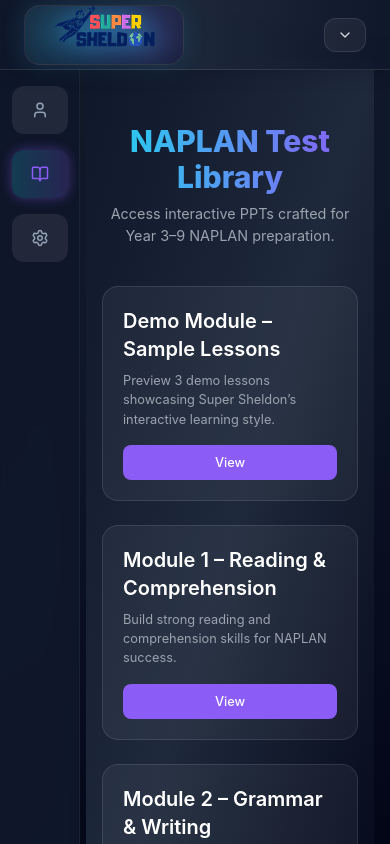
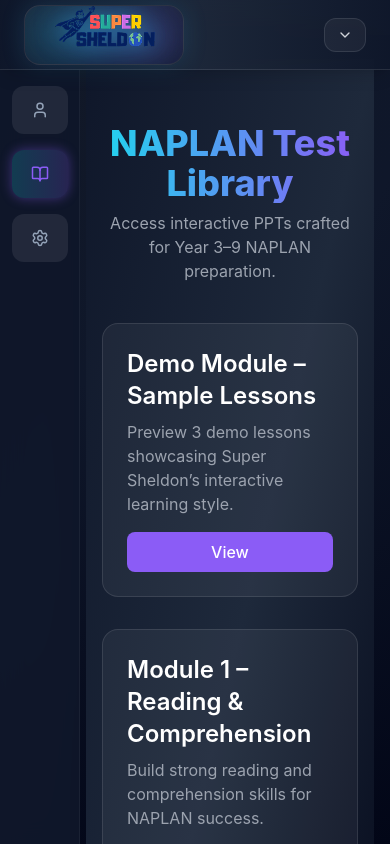
Before and after one commit to Tech-SuperSheldon/Curriculum-portal-new, a Next.js app: page /dashboard/curriculum in a window 390 px wide. Built offline with nearby package versions, Linux system fonts and the light colour scheme.

Commit message:
Update page.tsx

```diff
--- a/src/app/dashboard/curriculum/page.tsx
+++ b/src/app/dashboard/curriculum/page.tsx
@@ -38,7 +38,7 @@
     setIsAdmin(email.toLowerCase() === admin);
   }, []);
 
-  // 📘 Demo data
+  // 📘 Demo modules
   const modules: Module[] = [
     {
       id: "demo",
@@ -103,29 +103,29 @@
       <div className="max-w-6xl mx-auto">
         {/* Header */}
         <div className="mb-10 text-center md:text-left">
-          <h1 className="text-3xl sm:text-4xl md:text-5xl font-extrabold bg-gradient-to-r from-cyan-400 to-violet-500 bg-clip-text text-transparent">
+          <h1 className="text-4xl sm:text-5xl font-extrabold bg-gradient-to-r from-cyan-400 to-violet-500 bg-clip-text text-transparent">
             NAPLAN Test Library
           </h1>
-          <p className="text-gray-400 text-base sm:text-lg mt-2 max-w-2xl mx-auto md:mx-0">
+          <p className="text-gray-400 text-lg mt-2 max-w-2xl mx-auto md:mx-0">
             Access interactive PPTs crafted for Year 3–9 NAPLAN preparation.
           </p>
         </div>
 
         {/* Module Grid */}
         {!activeModule ? (
-          <div className="grid gap-6 sm:gap-8 grid-cols-1 sm:grid-cols-2 lg:grid-cols-3">
+          <div className="grid gap-8 grid-cols-1 sm:grid-cols-2 lg:grid-cols-3">
             {modules.map((m) => (
               <div
                 key={m.id}
-                className="group bg-white/5 hover:bg-white/10 border border-white/10 rounded-2xl p-5 sm:p-6 transition-all hover:scale-[1.03] hover:border-violet-400/40"
+                className="group bg-white/5 hover:bg-white/10 border border-white/10 rounded-2xl p-6 transition-all hover:scale-[1.03] hover:border-violet-400/40"
               >
-                <h3 className="text-xl sm:text-2xl font-semibold mb-2">{m.title}</h3>
-                <p className="text-gray-400 text-sm sm:text-base mb-4">{m.desc}</p>
+                <h3 className="text-2xl font-semibold mb-2">{m.title}</h3>
+                <p className="text-gray-400 mb-4">{m.desc}</p>
 
                 <div className="flex flex-col sm:flex-row gap-3">
                   <button
                     onClick={() => handleView(m.id)}
-                    className="w-full sm:w-auto px-4 py-2 rounded-lg bg-violet-500 hover:bg-violet-600 transition text-sm sm:text-base font-medium"
+                    className="w-full sm:w-auto px-4 py-2 rounded-lg bg-violet-500 hover:bg-violet-600 transition font-medium"
                   >
                     View
                   </button>
@@ -133,7 +133,7 @@
                   {isAdmin && (
                     <button
                       onClick={() => handleAssign(m.id)}
-                      className="w-full sm:w-auto px-4 py-2 rounded-lg bg-cyan-500 hover:bg-cyan-600 transition text-sm sm:text-base font-medium"
+                      className="w-full sm:w-auto px-4 py-2 rounded-lg bg-cyan-500 hover:bg-cyan-600 transition font-medium"
                     >
                       Assign Teacher
                     </button>
@@ -141,9 +141,7 @@
                 </div>
 
                 {assignedTeachers[m.id] && (
-                  <p className="mt-3 text-xs sm:text-sm text-gray-400">
-                    Assigned to: {assignedTeachers[m.id]}
-                  </p>
+                  <p className="mt-3 text-sm text-gray-400">Assigned to: {assignedTeachers[m.id]}</p>
                 )}
               </div>
             ))}
@@ -152,15 +150,15 @@
           <>
             <button
               onClick={() => setActiveModule(null)}
-              className="flex items-center gap-2 text-gray-400 hover:text-white mb-6 transition text-sm sm:text-base"
+              className="flex items-center gap-2 text-gray-400 hover:text-white mb-6 transition"
             >
               <ArrowLeft className="w-5 h-5" /> Back to Modules
             </button>
 
-            {error && <p className="text-red-400 mb-4 text-center sm:text-left">{error}</p>}
+            {error && <p className="text-red-400 mb-4">{error}</p>}
 
-            <h2 className="text-2xl sm:text-3xl font-bold mb-4">{currentModule?.title}</h2>
-            <p className="text-gray-400 mb-8 text-sm sm:text-base">{currentModule?.desc}</p>
+            <h2 className="text-3xl font-bold mb-4">{currentModule?.title}</h2>
+            <p className="text-gray-400 mb-8">{currentModule?.desc}</p>
 
             <div className="grid gap-6 sm:gap-8 grid-cols-1 sm:grid-cols-2 lg:grid-cols-3">
               {currentModule?.ppts.map((p) => (
@@ -169,12 +167,12 @@
                   onClick={() => openPPT(p.id)}
                   className="group bg-white/5 hover:bg-white/10 border border-white/10 rounded-2xl overflow-hidden transition-all duration-300 hover:scale-[1.03] hover:border-violet-400/40 cursor-pointer"
                 >
-                  <div className="relative w-full h-40 sm:h-48 border-b border-white/10">
+                  <div className="relative w-full h-48 border-b border-white/10">
                     <Image src={p.img} alt={p.title} fill className="object-cover" unoptimized />
                   </div>
                   <div className="p-5">
-                    <h3 className="text-lg sm:text-xl font-semibold mb-1">{p.title}</h3>
-                    <p className="text-xs sm:text-sm text-gray-300">{p.desc}</p>
+                    <h3 className="text-xl font-semibold mb-1">{p.title}</h3>
+                    <p className="text-sm text-gray-300">{p.desc}</p>
                   </div>
                 </div>
               ))}
@@ -186,8 +184,8 @@
       {/* Assign Teacher Modal */}
       {showModal && (
         <div className="fixed inset-0 bg-black/70 flex items-center justify-center z-50 px-4">
-          <div className="bg-slate-800 p-6 rounded-xl shadow-xl w-full max-w-sm sm:max-w-md">
-            <h3 className="text-lg sm:text-xl font-semibold mb-4 text-white text-center">
+          <div className="bg-slate-800 p-6 rounded-xl shadow-xl w-full max-w-md">
+            <h3 className="text-xl font-semibold mb-4 text-white text-center">
               Assign Teacher to Module
             </h3>
             <input
@@ -195,18 +193,18 @@
               placeholder="Enter teacher email"
               value={teacherEmail}
               onChange={(e) => setTeacherEmail(e.target.value)}
-              className="w-full p-3 rounded-lg bg-slate-700 text-white placeholder-gray-400 mb-4 text-sm sm:text-base"
+              className="w-full p-3 rounded-lg bg-slate-700 text-white placeholder-gray-400 mb-4"
             />
-            <div className="flex flex-col sm:flex-row justify-end gap-3">
+            <div className="flex justify-end gap-3">
               <button
                 onClick={() => setShowModal(false)}
-                className="px-4 py-2 bg-gray-600 hover:bg-gray-500 rounded-lg text-sm sm:text-base"
+                className="px-4 py-2 bg-gray-600 hover:bg-gray-500 rounded-lg"
               >
                 Cancel
               </button>
               <button
                 onClick={saveAssignment}
-                className="px-4 py-2 bg-violet-600 hover:bg-violet-700 rounded-lg text-sm sm:text-base"
+                className="px-4 py-2 bg-violet-600 hover:bg-violet-700 rounded-lg"
               >
                 Save
               </button>
```
